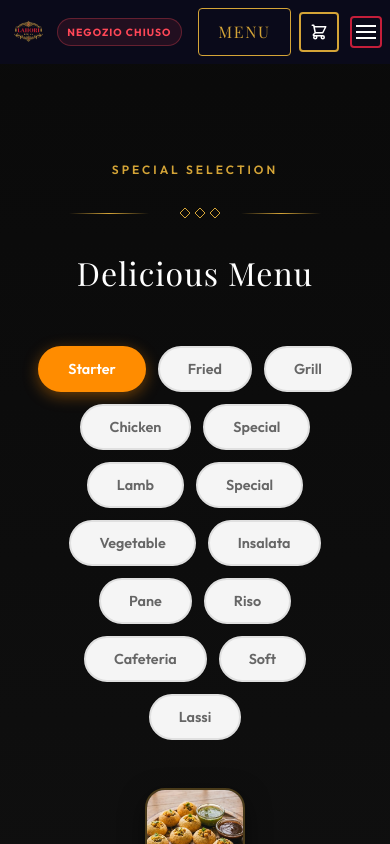
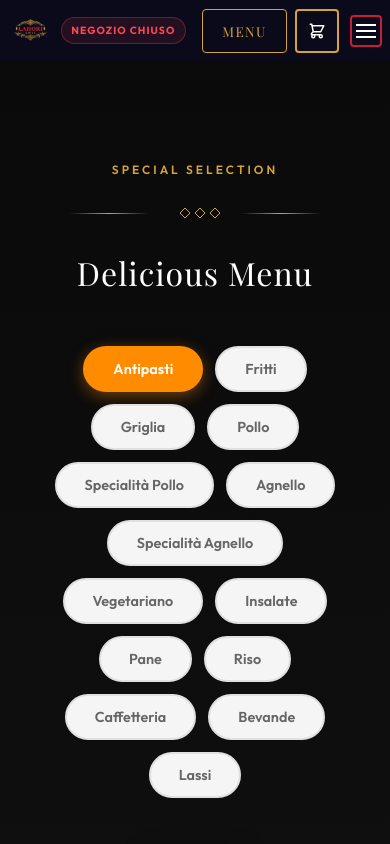
Before and after one commit to krishanu8219/lahori-grill-restaurant-website, a Next.js app: page /menu in a window 390 px wide. Shown: the top 844 px of the page. Built offline with nearby package versions, Linux system fonts and the light colour scheme; a web font is replaced by a local one.

Commit message:
feat: add delivery restrictions (4.5km max, €15 min for delivery), Italian menu categories, and Jest tests

```diff
--- a/app/globals.css
+++ b/app/globals.css
@@ -982,11 +982,18 @@ a {
   }
 
   /* Compact Menu Button */
+  /* Compact Menu Button */
   .btn-menu-header {
-    padding: 0.3rem 0.6rem;
+    margin-left: 0.2rem;
+    padding: 0 0.8rem;
+    /* Remove vertical padding */
     font-size: 0.7rem;
     height: 32px;
-    margin-left: 0.2rem;
+    /* Fixed height for mobile */
+    display: inline-flex;
+    align-items: center;
+    justify-content: center;
+    line-height: normal;
   }
 
   /* Adjust Cart Icon Wrapper */
@@ -1091,16 +1098,19 @@ a {
   font-family: var(--font-heading);
   color: var(--color-gold);
   text-decoration: none;
-  font-size: 1rem;
+  font-size: 0.85rem;
   letter-spacing: 0.1em;
-  padding: 0.5rem 1.2rem;
+  padding: 0 1.2rem;
+  /* Remove vertical padding */
   border: 1px solid var(--color-gold);
   border-radius: var(--radius-sm);
   transition: all var(--transition-short);
   margin-left: 0.5rem;
   display: inline-flex;
   align-items: center;
-  height: 48px;
+  justify-content: center;
+  height: 44px;
+  /* Match Desktop Cart Icon Height */
 }
 
 .btn-menu-header:hover {
@@ -1176,8 +1186,10 @@ a {
   display: flex;
   align-items: center;
   justify-content: center;
-  width: 40px;
-  height: 40px;
+  width: 44px;
+  /* Match Desktop Cart Icon Width */
+  height: 44px;
+  /* Match Desktop Cart Icon Height */
   background: transparent;
   border: 2px solid var(--color-gold);
   border-radius: var(--radius-sm);
--- a/components/Menu/MenuPage.jsx
+++ b/components/Menu/MenuPage.jsx
@@ -28,9 +28,9 @@ export default function MenuPage() {
                 <div className="menu-decorative-divider">
                     <span className="divider-line"></span>
                     <svg className="divider-diamond" width="60" height="20" viewBox="0 0 60 20" fill="none">
-                        <path d="M15 10L20 5L25 10L20 15L15 10Z" stroke="currentColor" strokeWidth="1"/>
-                        <path d="M30 10L35 5L40 10L35 15L30 10Z" stroke="currentColor" strokeWidth="1"/>
-                        <path d="M45 10L50 5L55 10L50 15L45 10Z" stroke="currentColor" strokeWidth="1"/>
+                        <path d="M15 10L20 5L25 10L20 15L15 10Z" stroke="currentColor" strokeWidth="1" />
+                        <path d="M30 10L35 5L40 10L35 15L30 10Z" stroke="currentColor" strokeWidth="1" />
+                        <path d="M45 10L50 5L55 10L50 15L45 10Z" stroke="currentColor" strokeWidth="1" />
                     </svg>
                     <span className="divider-line"></span>
                 </div>
@@ -47,7 +47,7 @@ export default function MenuPage() {
                             onClick={() => setActiveCategory(category.id)}
                             className={`category-pill ${activeCategory === category.id ? 'active' : ''}`}
                         >
-                            {category.name.split(' ')[0]}
+                            {category.name}
                         </button>
                     ))}
                 </div>
@@ -69,7 +69,7 @@ export default function MenuPage() {
 
             {/* Footer Hours */}
             <div className="menu-footer-hours">
-                During winter daily from <span>7:00 pm</span> to <span>9:00 pm</span>
+                Tutti i giorni: <span>12:00 - 15:00</span> e <span>18:00 - 23:00</span>
             </div>
         </div>
     );
--- a/package.json
+++ b/package.json
@@ -2,11 +2,13 @@
   "name": "lahori-grill",
   "version": "0.1.0",
   "private": true,
+  "type": "module",
   "scripts": {
     "dev": "next dev",
     "build": "next build",
     "start": "next start",
-    "lint": "eslint"
+    "lint": "eslint",
+    "test": "node --experimental-vm-modules node_modules/jest/bin/jest.js"
   },
   "dependencies": {
     "leaflet": "^1.9.4",
@@ -16,9 +18,11 @@
     "react-leaflet": "^5.0.0"
   },
   "devDependencies": {
+    "@types/jest": "^30.0.0",
     "babel-plugin-react-compiler": "1.0.0",
     "eslint": "^9",
     "eslint-config-next": "16.1.1",
+    "jest": "^30.2.0",
     "sharp": "^0.34.5"
   }
 }
```
Also changed, not shown: components/Checkout/CheckoutForm.jsx (+35 -4 lines), jest.config.mjs (added, +11 -0 lines), lib/menuData.js, 2 other files (tests, documents, lock files or other folders).
